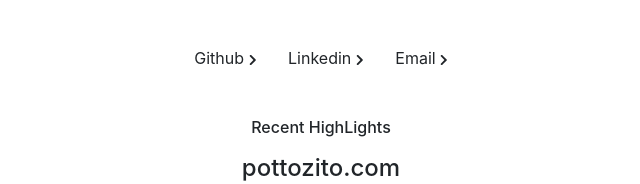
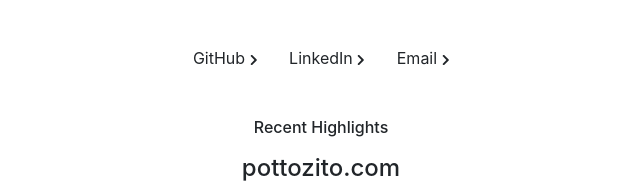
Before and after one commit to pottozito/my-website, a React (Create React App) app: page / in a window 1280 px wide. Shown: the part 375-559 px from the top of the page, without its empty margins (319-959 px from the left). Built offline with nearby package versions, Linux system fonts and the light colour scheme.

Commit message:
Fix spelling

```diff
--- a/src/HomeScreen.js
+++ b/src/HomeScreen.js
@@ -18,12 +18,12 @@ const HomeScreen = () => {
                             <img src={portrait} />
                         </div>
                         <div className={'mb-5'} style={{ display: 'flex', flexDirection: 'row', justifyContent: 'center' }}>
-                            <motion.a href={'https://github.com/pottozito'} initial={{ opacity: 0 }} animate={{ y: [10, 0], opacity: [0, 1] }} transition={{ duration: 0.4, delay: 0.6 }} className={'px-3'}>Github <FontAwesomeIcon size='xs' icon={faChevronRight} /></motion.a>
-                            <motion.a href={'https://www.linkedin.com/in/pottozito/'} initial={{ opacity: 0 }} animate={{ y: [10, 0], opacity: [0, 1] }} transition={{ duration: 0.4, delay: 0.8 }} className={'px-3'}>Linkedin <FontAwesomeIcon size='xs' icon={faChevronRight} /></motion.a>
+                            <motion.a href={'https://github.com/pottozito'} initial={{ opacity: 0 }} animate={{ y: [10, 0], opacity: [0, 1] }} transition={{ duration: 0.4, delay: 0.6 }} className={'px-3'}>GitHub <FontAwesomeIcon size='xs' icon={faChevronRight} /></motion.a>
+                            <motion.a href={'https://www.linkedin.com/in/pottozito/'} initial={{ opacity: 0 }} animate={{ y: [10, 0], opacity: [0, 1] }} transition={{ duration: 0.4, delay: 0.8 }} className={'px-3'}>LinkedIn <FontAwesomeIcon size='xs' icon={faChevronRight} /></motion.a>
                             <motion.a href={'mailto:namuro@uwindsor.ca'} initial={{ opacity: 0 }} animate={{ y: [10, 0], opacity: [0, 1] }} transition={{ duration: 0.4, delay: 1.0 }} className={'px-3'}>Email <FontAwesomeIcon size='xs' icon={faChevronRight} /></motion.a>
                         </div>
                         <div>
-                            <h6 className={'mb-3'}>Recent HighLights</h6>
+                            <h6 className={'mb-3'}>Recent Highlights</h6>
                             <HighLights />
                         </div>
                     </motion.div>
```
